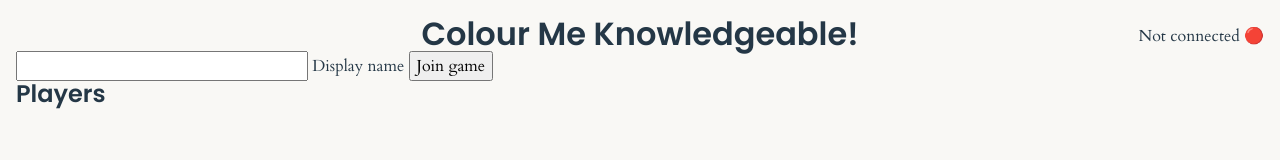
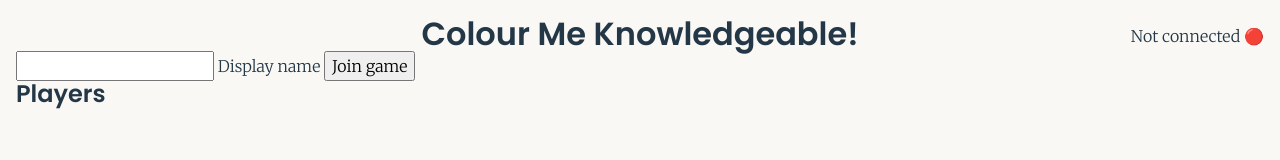
Before and after one commit to dxw/js-cop-games, a website with bundled scripts: page client/index.html in a window 1280 px wide. Built offline with nearby package versions, Linux system fonts and the light colour scheme; files whose address does not match are found by name.

Commit message:
Switch to Merriweather light
dxw is likely to be switching to this, and it's nicer than our current
font. Unused weights are also removed here

```diff
--- a/client/assets/styles/main.css
+++ b/client/assets/styles/main.css
@@ -1,5 +1,5 @@
 @import url("https://fonts.googleapis.com/css?family=Poppins:600&display=swap");
-@import url("https://fonts.googleapis.com/css?family=Cardo:400,700&display=swap");
+@import url("https://fonts.googleapis.com/css?family=Merriweather:300&display=swap");
 @import url("colour-cards.css");
 
 
@@ -8,8 +8,8 @@ body {
 
   padding: 1rem;
 
-  font-family: Cardo, serif;
-  font-weight: 400;
+  font-family: Merriweather, serif;
+  font-weight: 300;
   color: #243746;
 
   background-color: var(--dxw-white);
```
